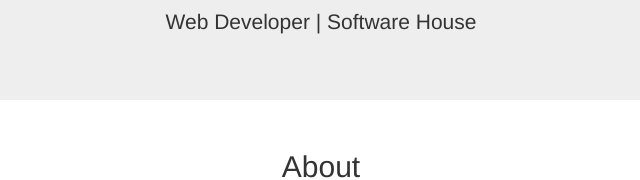
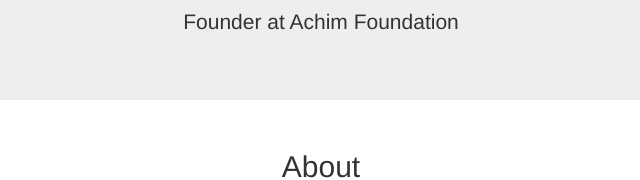
Before and after one commit to achimbaggins/achimbaggins.github.io, a plain HTML site: page index.html in a window 1280 px wide. Shown: the part 372-552 px from the top of the page, 319-959 px from the left. Drawn offline with Linux system fonts and the light colour scheme.

Commit message:
Update index.html

```diff
--- a/index.html
+++ b/index.html
@@ -48,7 +48,7 @@
         <div class="jumbotron text-center">
             <img src="img/achim.jpg" alt="" class="img-circle">
             <h1>Fakhrul Azhim</h1>
-            <p>Web Developer | Software House</p>
+            <p>Founder at Achim Foundation</p>
         </div>
         <!--  akhir jumbotron -->
 
```
